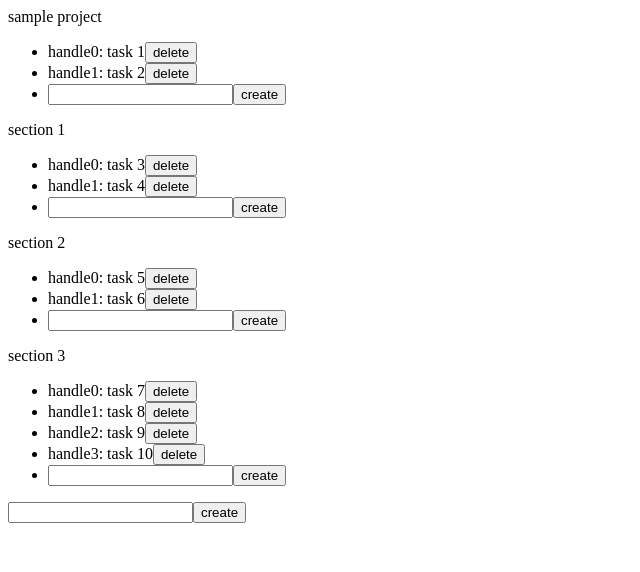
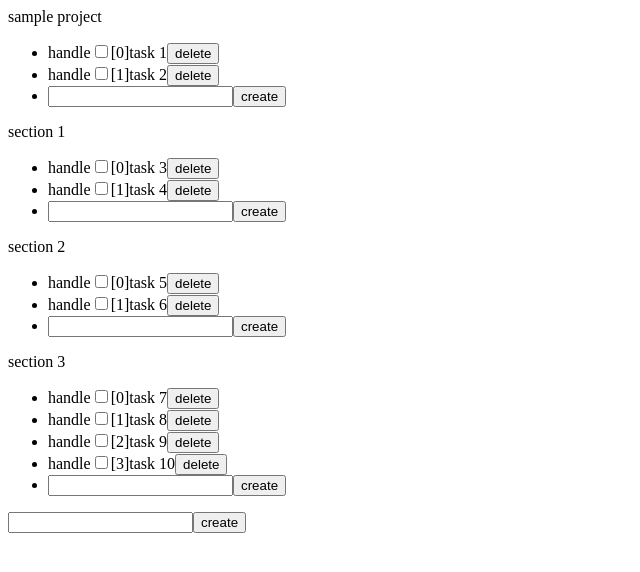
Before and after one commit to koki-develop/todobox, a React (Vite) app in the folder frontend/: page /projects/1 in a window 1280 px wide. Shown: the top 572 px of the page, without its empty margins (0-640 px from the left). Built offline with nearby package versions, Linux system fonts and the light colour scheme.

Commit message:
完了・未完了を切り替えできるようにした

```diff
--- a/frontend/src/components/model/section/SectionList.tsx
+++ b/frontend/src/components/model/section/SectionList.tsx
@@ -12,6 +12,8 @@ export type SectionListProps = {
   selectedTasks: Task[];
 
   onCreateSection: (section: Section) => void;
+  onCompleteTask: (task: Task) => void;
+  onIncompleteTask: (task: Task) => void;
   onCreateTask: (task: Task) => void;
   onDeleteTask: (task: Task) => void;
   onClickTask: (task: Task) => void;
@@ -26,6 +28,8 @@ const SectionList: React.VFC<SectionListProps> = React.memo((props) => {
     tasks,
     selectedTasks,
     onCreateSection,
+    onCompleteTask,
+    onIncompleteTask,
     onCreateTask,
     onDeleteTask,
     onClickTask,
@@ -81,6 +85,8 @@ const SectionList: React.VFC<SectionListProps> = React.memo((props) => {
                       sectionId={sectionWithTasks.section.id}
                       tasks={sectionWithTasks.tasks}
                       selectedTasks={selectedTasks}
+                      onCompleteTask={onCompleteTask}
+                      onIncompleteTask={onIncompleteTask}
                       onDeleteTask={onDeleteTask}
                       onCreateTask={onCreateTask}
                       onClickTask={onClickTask}
--- a/frontend/src/components/model/task/TaskList.tsx
+++ b/frontend/src/components/model/task/TaskList.tsx
@@ -9,6 +9,8 @@ export type TaskListProps = {
   tasks: Task[];
   selectedTasks: Task[];
 
+  onCompleteTask: (task: Task) => void;
+  onIncompleteTask: (task: Task) => void;
   onCreateTask: (task: Task) => void;
   onDeleteTask: (task: Task) => void;
   onClickTask: (task: Task) => void;
@@ -21,6 +23,8 @@ const TaskList: React.VFC<TaskListProps> = React.memo((props) => {
     sectionId,
     tasks,
     selectedTasks,
+    onCompleteTask,
+    onIncompleteTask,
     onCreateTask,
     onDeleteTask,
     onClickTask,
@@ -51,6 +55,7 @@ const TaskList: React.VFC<TaskListProps> = React.memo((props) => {
       sectionId,
       title: trimmedTitle,
       index,
+      completedAt: null,
     });
   }, [onCreateTask, sectionId, tasks, title]);
 
@@ -65,6 +70,8 @@ const TaskList: React.VFC<TaskListProps> = React.memo((props) => {
                 key={task.id}
                 task={task}
                 selectedTasks={selectedTasks}
+                onComplete={onCompleteTask}
+                onIncomplete={onIncompleteTask}
                 onDelete={onDeleteTask}
                 onClick={onClickTask}
                 onSelect={onSelectTask}
--- a/frontend/src/components/model/task/TaskListItem.tsx
+++ b/frontend/src/components/model/task/TaskListItem.tsx
@@ -6,6 +6,8 @@ export type TaskListItemProps = {
   task: Task;
   selectedTasks: Task[];
 
+  onComplete: (task: Task) => void;
+  onIncomplete: (task: Task) => void;
   onDelete: (task: Task) => void;
   onClick: (task: Task) => void;
   onSelect: (task: Task) => void;
@@ -13,8 +15,16 @@ export type TaskListItemProps = {
 };
 
 const TaskListItem: React.VFC<TaskListItemProps> = React.memo((props) => {
-  const { task, selectedTasks, onClick, onSelect, onMultiSelect, onDelete } =
-    props;
+  const {
+    task,
+    selectedTasks,
+    onClick,
+    onSelect,
+    onMultiSelect,
+    onComplete,
+    onIncomplete,
+    onDelete,
+  } = props;
 
   const selected = useMemo(() => {
     return selectedTasks.some((selectedTask) => selectedTask.id === task.id);
@@ -35,6 +45,17 @@ const TaskListItem: React.VFC<TaskListItemProps> = React.memo((props) => {
     [onClick, onMultiSelect, onSelect, task]
   );
 
+  const handleChangeCompleted = useCallback(
+    (e: React.ChangeEvent<HTMLInputElement>) => {
+      if (e.currentTarget.checked) {
+        onComplete(task);
+      } else {
+        onIncomplete(task);
+      }
+    },
+    [onComplete, onIncomplete, task]
+  );
+
   const handleDelete = useCallback(() => {
     onDelete(task);
   }, [onDelete, task]);
@@ -42,14 +63,19 @@ const TaskListItem: React.VFC<TaskListItemProps> = React.memo((props) => {
   return (
     <Draggable draggableId={task.id} index={task.index}>
       {(provided) => (
-        <li
-          ref={provided.innerRef}
-          {...provided.draggableProps}
-          onClick={handleClick}
-        >
+        <li ref={provided.innerRef} {...provided.draggableProps}>
           <span {...provided.dragHandleProps}>handle</span>
-          <span style={{ fontWeight: selected ? "bold" : undefined }}>
-            {task.index}: {task.title}
+          <input
+            type="checkbox"
+            checked={Boolean(task.completedAt)}
+            onChange={handleChangeCompleted}
+          />
+          <span>[{task.index}]</span>
+          <span
+            style={{ fontWeight: selected ? "bold" : undefined }}
+            onClick={handleClick}
+          >
+            {task.title}
           </span>
           <button onClick={handleDelete}>delete</button>
         </li>
--- a/frontend/src/components/pages/ProjectPage/ProjectPage.tsx
+++ b/frontend/src/components/pages/ProjectPage/ProjectPage.tsx
@@ -9,11 +9,13 @@ import { Section } from "@/models/section";
 import { Task } from "@/models/task";
 import { arrayMove } from "@/lib/arrayUtils";
 import {
+  completeTask,
   getTasksByRange,
+  incompleteTask,
   moveTask,
   moveTasks,
+  removeTasks,
   sortTasks,
-  removeTasks,
 } from "@/lib/taskUtils";
 
 const dummySections: Section[] = [
@@ -23,16 +25,64 @@ const dummySections: Section[] = [
 ];
 
 const dummyTasks: Task[] = [
-  { sectionId: null, id: ulid(), index: 0, title: "task 1" },
-  { sectionId: null, id: ulid(), index: 1, title: "task 2" },
-  { sectionId: dummySections[0].id, index: 0, id: ulid(), title: "task 3" },
-  { sectionId: dummySections[0].id, index: 1, id: ulid(), title: "task 4" },
-  { sectionId: dummySections[1].id, index: 0, id: ulid(), title: "task 5" },
-  { sectionId: dummySections[1].id, index: 1, id: ulid(), title: "task 6" },
-  { sectionId: dummySections[2].id, index: 0, id: ulid(), title: "task 7" },
-  { sectionId: dummySections[2].id, index: 1, id: ulid(), title: "task 8" },
-  { sectionId: dummySections[2].id, index: 2, id: ulid(), title: "task 9" },
-  { sectionId: dummySections[2].id, index: 3, id: ulid(), title: "task 10" },
+  { sectionId: null, id: ulid(), index: 0, title: "task 1", completedAt: null },
+  { sectionId: null, id: ulid(), index: 1, title: "task 2", completedAt: null },
+  {
+    sectionId: dummySections[0].id,
+    index: 0,
+    id: ulid(),
+    title: "task 3",
+    completedAt: null,
+  },
+  {
+    sectionId: dummySections[0].id,
+    index: 1,
+    id: ulid(),
+    title: "task 4",
+    completedAt: null,
+  },
+  {
+    sectionId: dummySections[1].id,
+    index: 0,
+    id: ulid(),
+    title: "task 5",
+    completedAt: null,
+  },
+  {
+    sectionId: dummySections[1].id,
+    index: 1,
+    id: ulid(),
+    title: "task 6",
+    completedAt: null,
+  },
+  {
+    sectionId: dummySections[2].id,
+    index: 0,
+    id: ulid(),
+    title: "task 7",
+    completedAt: null,
+  },
+  {
+    sectionId: dummySections[2].id,
+    index: 1,
+    id: ulid(),
+    title: "task 8",
+    completedAt: null,
+  },
+  {
+    sectionId: dummySections[2].id,
+    index: 2,
+    id: ulid(),
+    title: "task 9",
+    completedAt: null,
+  },
+  {
+    sectionId: dummySections[2].id,
+    index: 3,
+    id: ulid(),
+    title: "task 10",
+    completedAt: null,
+  },
 ];
 
 const ProjectPage: React.VFC = React.memo(() => {
@@ -54,6 +104,22 @@ const ProjectPage: React.VFC = React.memo(() => {
       setSections([...sections, section]);
     },
     [sections]
+  );
+
+  const handleCompleteTask = useCallback(
+    (completedTask: Task) => {
+      const updatedTasks = completeTask(sections, tasks, completedTask.id);
+      setTasks(updatedTasks);
+    },
+    [sections, tasks]
+  );
+
+  const handleIncompleteTask = useCallback(
+    (incompletedTask: Task) => {
+      const updatedTasks = incompleteTask(sections, tasks, incompletedTask.id);
+      setTasks(updatedTasks);
+    },
+    [sections, tasks]
   );
 
   const handleCreateTask = useCallback(
@@ -226,6 +292,8 @@ const ProjectPage: React.VFC = React.memo(() => {
                   sectionId={null}
                   tasks={noSectionTasks}
                   selectedTasks={selectedTasks}
+                  onCompleteTask={handleCompleteTask}
+                  onIncompleteTask={handleIncompleteTask}
                   onCreateTask={handleCreateTask}
                   onDeleteTask={handleDeleteTask}
                   onClickTask={handleClickTask}
@@ -238,6 +306,8 @@ const ProjectPage: React.VFC = React.memo(() => {
                 sections={sections}
                 tasks={tasks}
                 selectedTasks={selectedTasks}
+                onCompleteTask={handleCompleteTask}
+                onIncompleteTask={handleIncompleteTask}
                 onCreateSection={handleCreateSection}
                 onCreateTask={handleCreateTask}
                 onDeleteTask={handleDeleteTask}
--- a/frontend/src/lib/taskUtils.ts
+++ b/frontend/src/lib/taskUtils.ts
@@ -16,6 +16,34 @@ export const sortTasks = (sections: Section[], tasks: Task[]): Task[] => {
       return aSection.index - bSection.index;
     }
   });
+};
+
+export const completeTask = (
+  sections: Section[],
+  tasks: Task[],
+  taskId: string
+): Task[] => {
+  const completedTask = tasks.find((task) => task.id === taskId);
+  if (!completedTask) {
+    return sortTasks(sections, tasks);
+  }
+  return updateTasks(sections, tasks, [
+    { ...completedTask, completedAt: new Date() },
+  ]);
+};
+
+export const incompleteTask = (
+  sections: Section[],
+  tasks: Task[],
+  taskId: string
+): Task[] => {
+  const incompletedTask = tasks.find((task) => task.id === taskId);
+  if (!incompletedTask) {
+    return sortTasks(sections, tasks);
+  }
+  return updateTasks(sections, tasks, [
+    { ...incompletedTask, completedAt: null },
+  ]);
 };
 
 export const updateTasks = (
```
